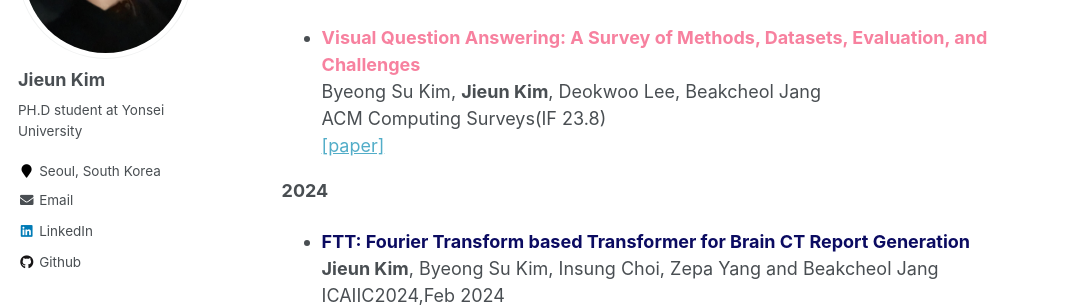
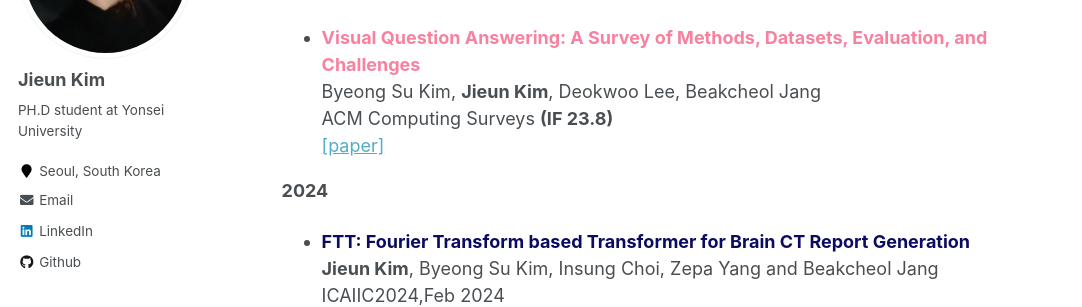
Before and after one commit to lilly9928/lilly9928.github.io, a Jekyll site: the page built from _pages/about.md, in a window 1280 px wide and 900 px high, scrolled down 947 px. Shown: the part 152-459 px from the top of the window, without its empty margins (0-1082 px from the left). Built offline with Jekyll 4.4.1, drawn with Linux system fonts in a browser that asks for light colours.

```diff
--- a/_pages/about.md
+++ b/_pages/about.md
@@ -64,7 +64,7 @@ Publications
 **2025**
 * <span style="color:#F7819F">**Visual Question Answering: A Survey of Methods, Datasets, Evaluation, and Challenges**</span> \\
 Byeong Su Kim, **Jieun Kim**, Deokwoo Lee, Beakcheol Jang\\
-ACM Computing Surveys(IF 23.8)\\
+ACM Computing Surveys **(IF 23.8)**\\
 [[paper]]()
 
 **2024**
```
